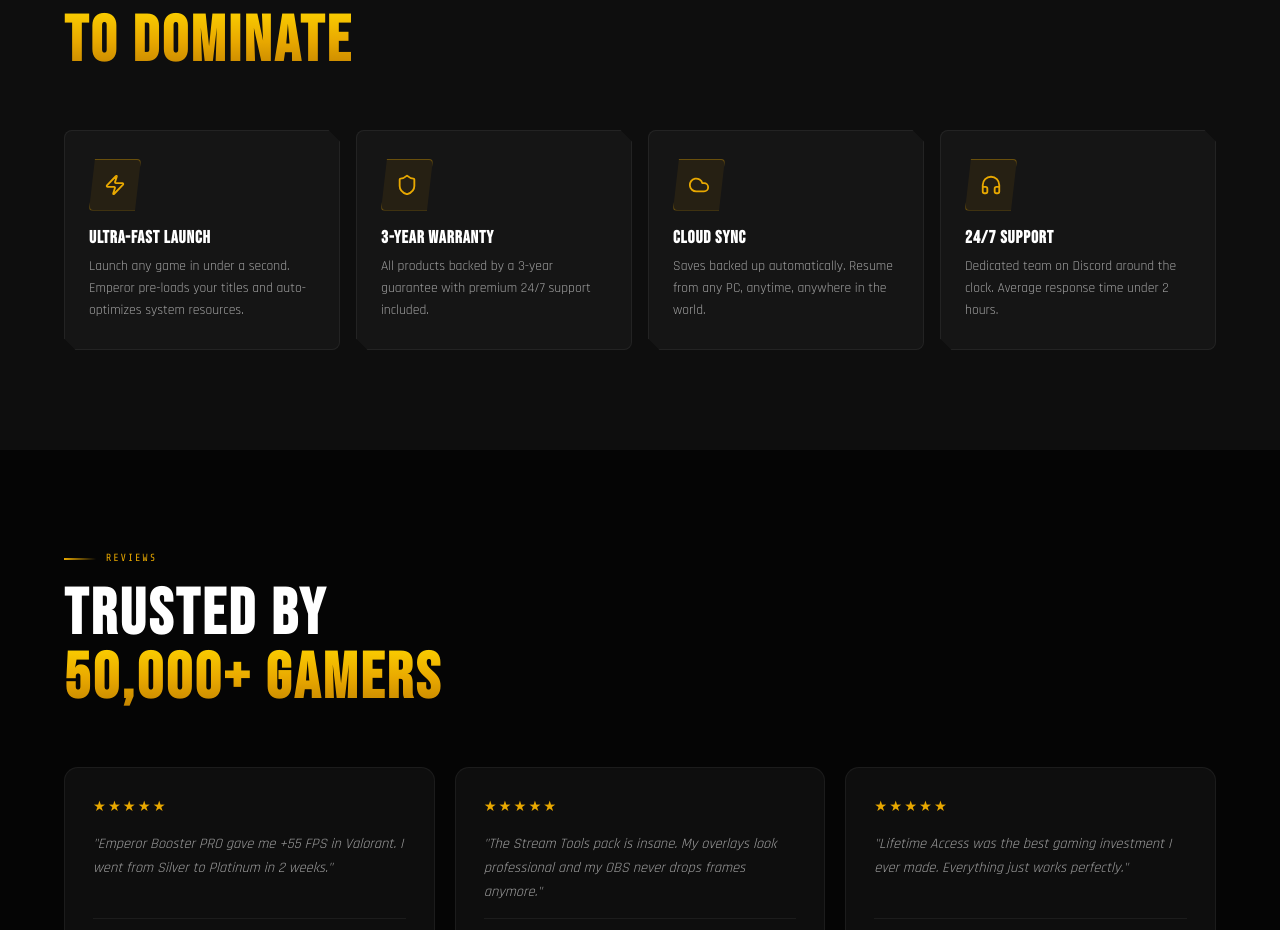
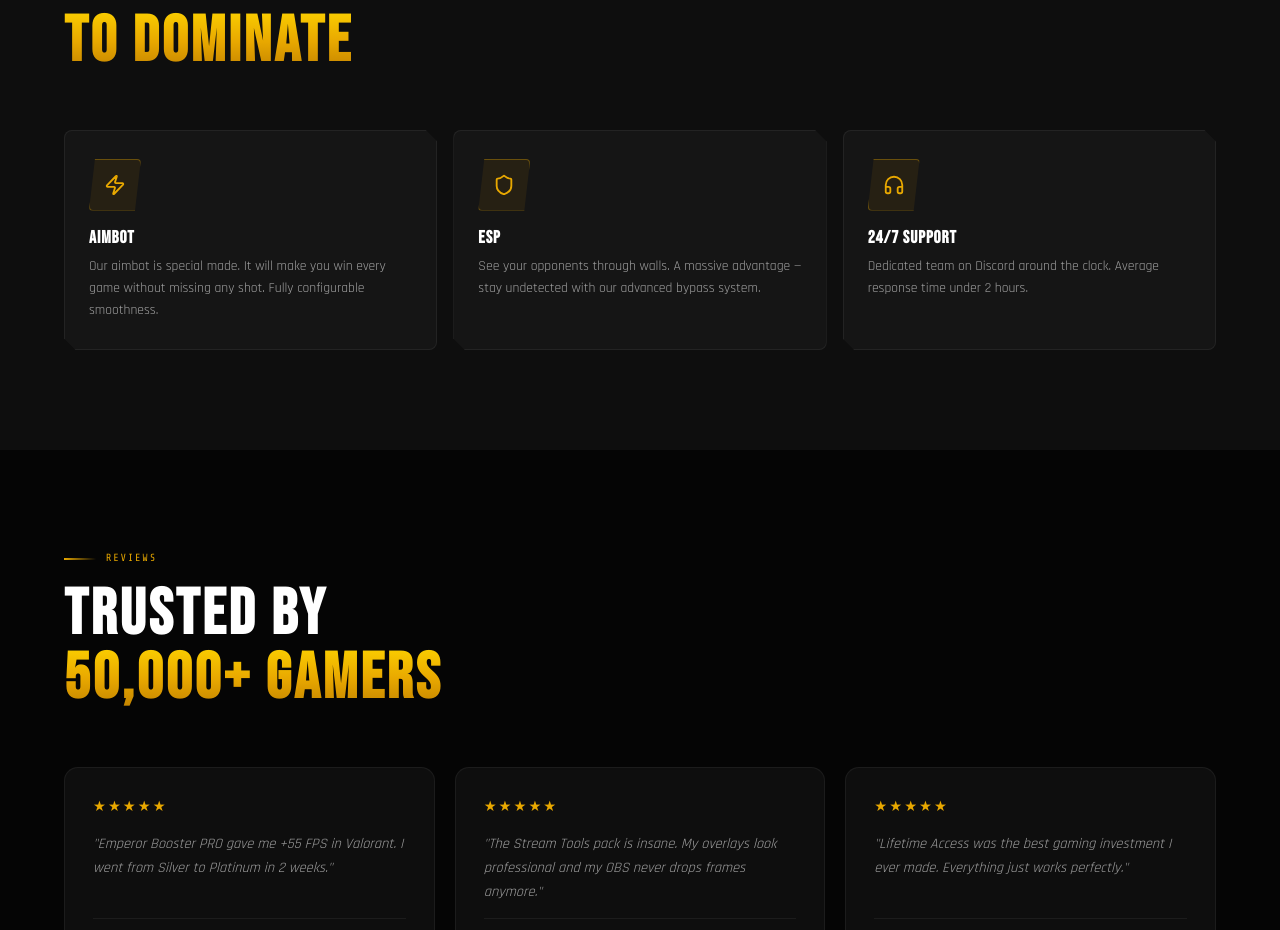
Before and after one commit to AyzoxxV2/Emperor, a React (Create React App) app: page / in a window 1280 px wide. Shown: the part 5766-6696 px from the top of the page. Built offline with nearby package versions, Linux system fonts and the light colour scheme.

Commit message:
update features emperor

```diff
--- a/src/components/BottomSections.tsx
+++ b/src/components/BottomSections.tsx
@@ -6,8 +6,11 @@ import { useInView } from 'react-intersection-observer';
 import { Zap, Shield, Cloud, Headphones, ChevronDown, ArrowRight, Users, ExternalLink, Twitter, Github } from 'lucide-react';
 import './BottomSections.scss';
 
-const featureIcons = [<Zap size={22} />, <Shield size={22} />, <Cloud size={22} />, <Headphones size={22} />];
-const features = SITE_CONFIG.features.items.map((f, i) => ({ ...f, icon: featureIcons[i] }));
+const features = [
+  { icon: <Zap size={22} />, title: 'AIMBOT', desc: 'Our aimbot is special made. It will make you win every game without missing any shot. Fully configurable smoothness.' },
+  { icon: <Shield size={22} />, title: 'ESP', desc: 'See your opponents through walls. A massive advantage — stay undetected with our advanced bypass system.' },
+  { icon: <Headphones size={22} />, title: '24/7 Support', desc: 'Dedicated team on Discord around the clock. Average response time under 2 hours.' },
+];
 
 const testimonials = SITE_CONFIG.testimonials.items;
 
--- a/src/pages/FeaturesPage.tsx
+++ b/src/pages/FeaturesPage.tsx
@@ -53,7 +53,14 @@ const mainFeatures = [
   },
 ];
 
-const stats = SITE_CONFIG.featuresPage.stats;
+const stats = [
+  { val: '50K+', label: 'Active Members' },
+  { val: '100%', label: 'Undetected' },
+  { val: '99.9%', label: 'Platform Uptime' },
+  { val: '5', label: 'Premium Features' },
+  { val: '< 1s', label: 'Launch Time' },
+  { val: '24/7', label: 'Support Available' },
+];
 
 const FeaturesPage: React.FC = () => (
   <div className="page">
```
